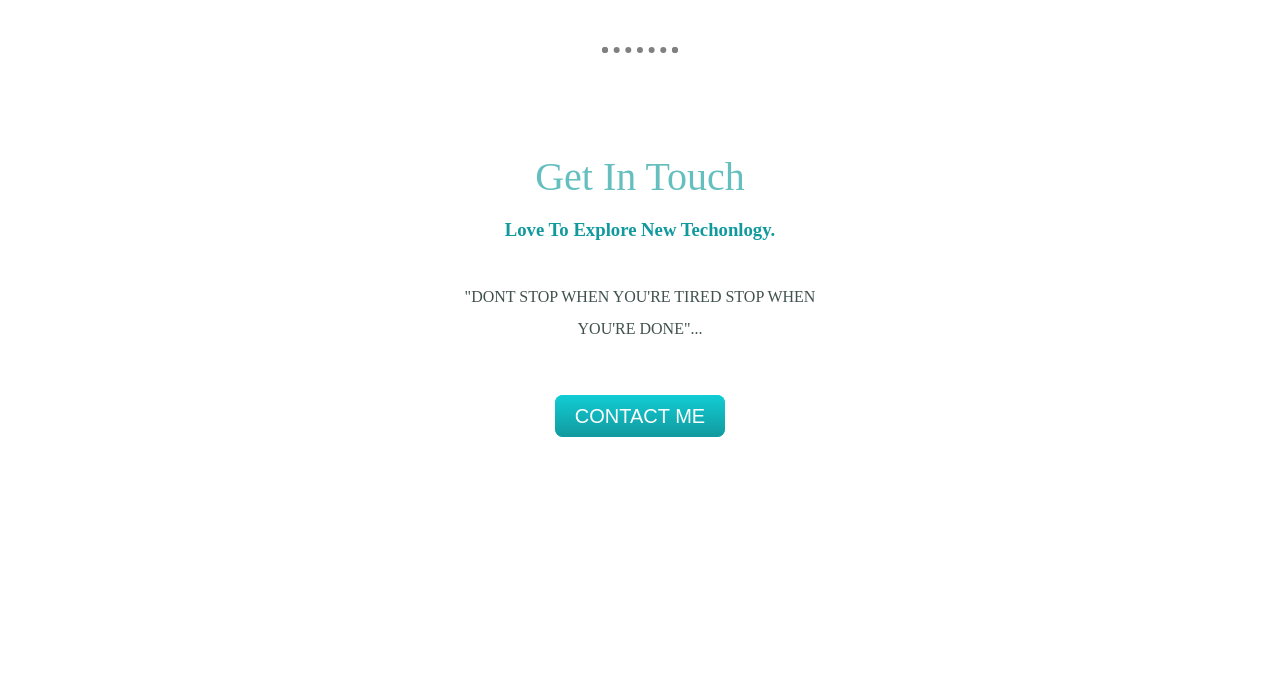
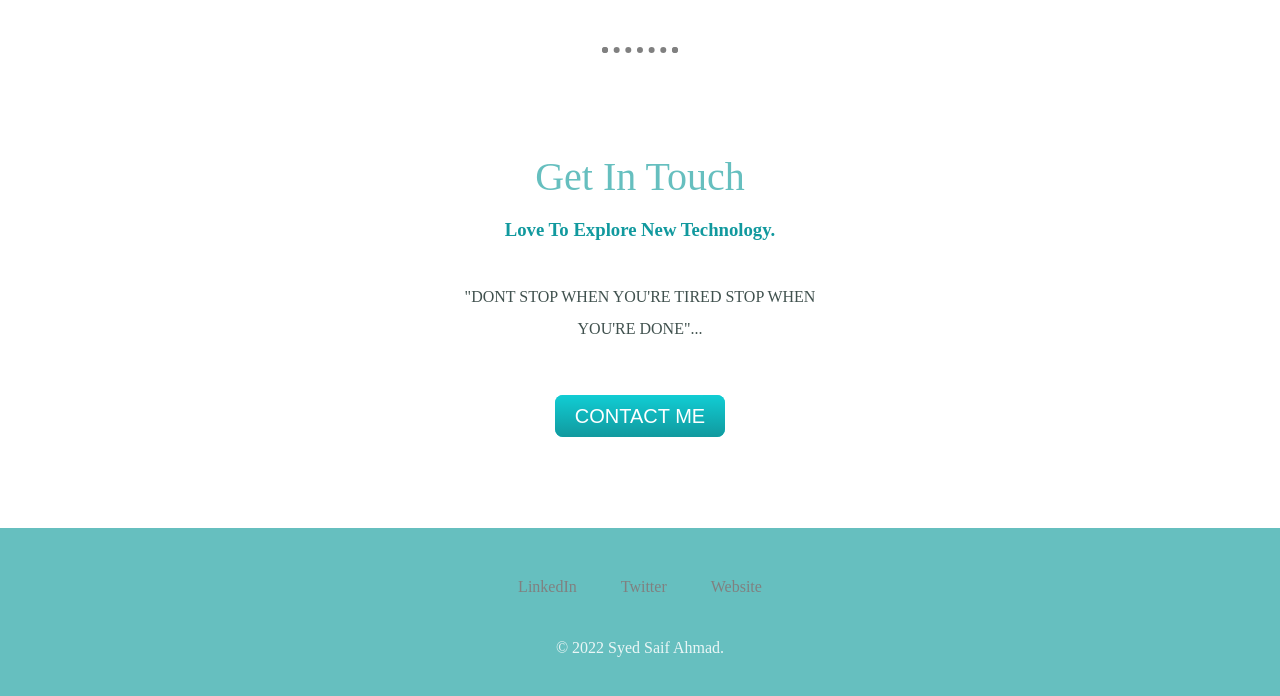
Before and after one commit to Syedsaifahmad/My-Personal-site, a plain HTML site: page index.html in a window 1280 px wide. Shown: the part 2019-2715 px from the top of the page. Drawn offline with Linux system fonts and the light colour scheme.

Commit message:
spell mistake

```diff
--- a/index.html
+++ b/index.html
@@ -37,7 +37,7 @@
       <hr>
       <div class="contact-me">
         <h2>Get In Touch</h2>
-        <h3>Love To Explore New Techonlogy.</h3>
+        <h3>Love To Explore New Technology.</h3>
         <p class="contact-message">"DONT STOP WHEN YOU'RE TIRED STOP WHEN YOU'RE DONE"...</p>
         <a class="btn" href="mailto:syedsaifahmad030@gmail.com">CONTACT ME</a>
       </div>
```
